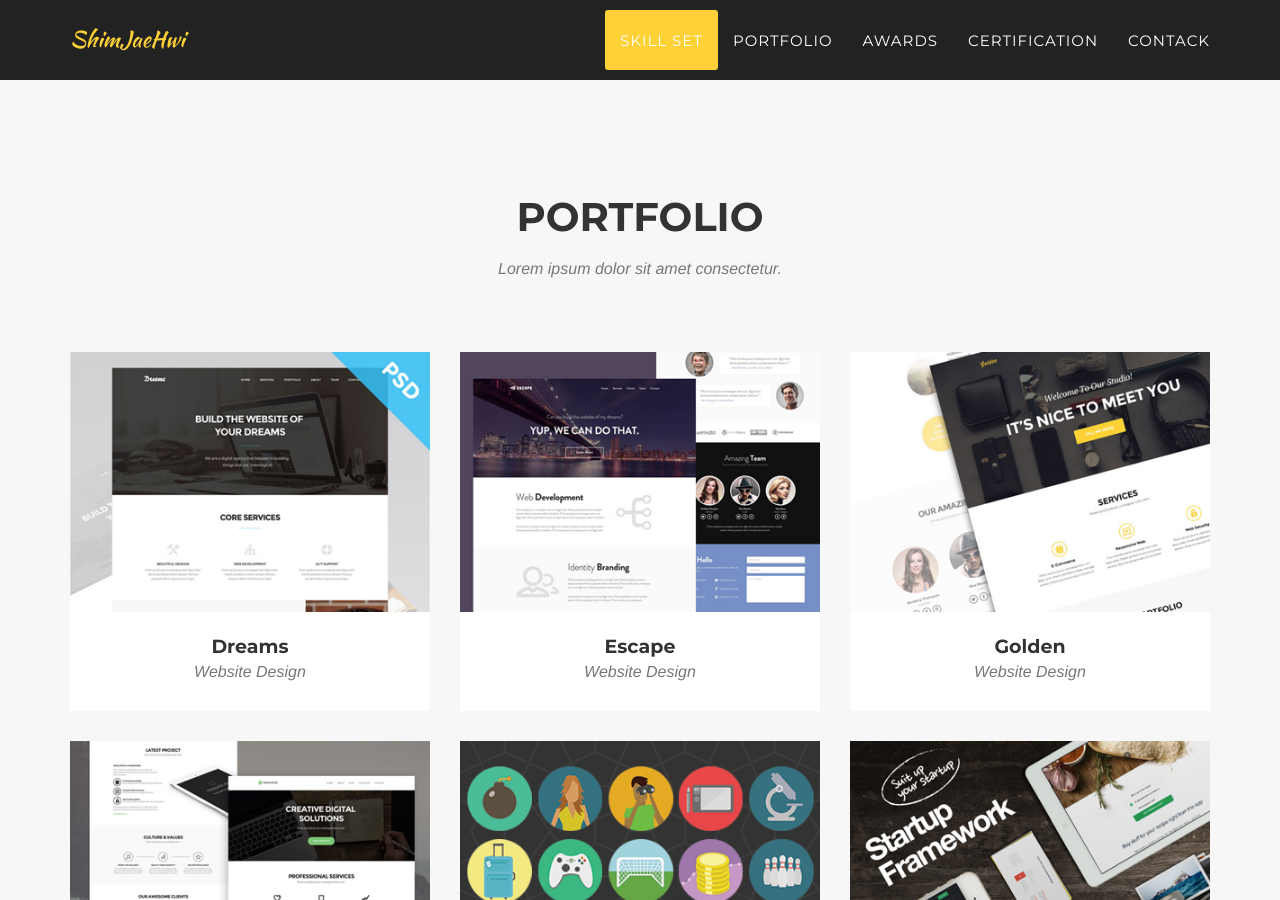
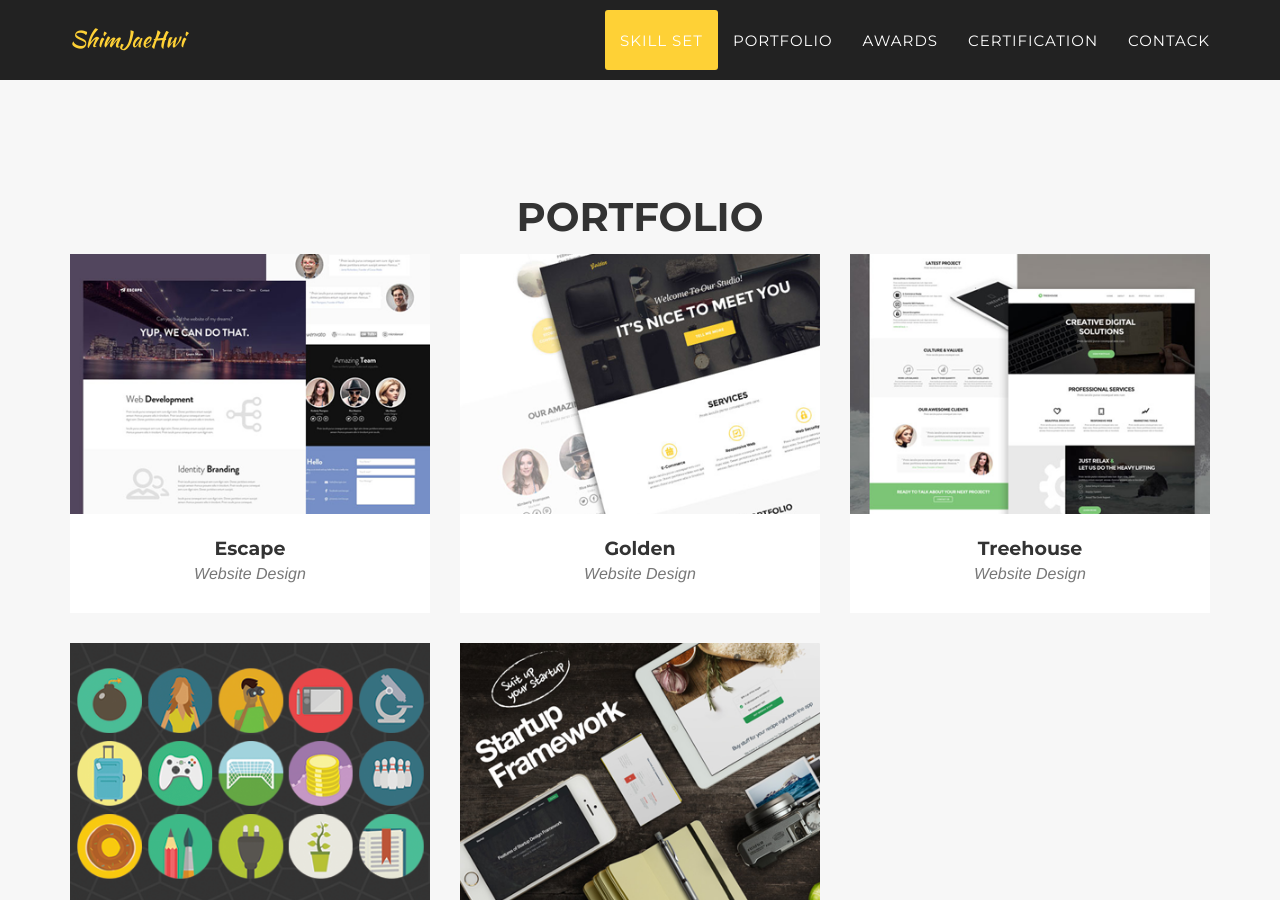
Before and after one commit to Jh214/JH214.github.io, a Jekyll site: the page built from index.html, in a window 1280 px wide and 900 px high, scrolled down 1352 px. Built offline with Jekyll 4.4.1, drawn with Linux system fonts in a browser that asks for light colours; some web fonts are replaced; the list of posts is cut into pages by our own code; a file with an impossible date is left out.

Commit message:
icon test

```diff
--- a/_includes/portfolio_grid.html
+++ b/_includes/portfolio_grid.html
@@ -4,7 +4,6 @@
             <div class="row">
                 <div class="col-lg-12 text-center">
                     <h2 class="section-heading">Portfolio</h2>
-                    <h3 class="section-subheading text-muted">Lorem ipsum dolor sit amet consectetur.</h3>
                 </div>
             </div>
             <div class="row">
--- a/_includes/services.html
+++ b/_includes/services.html
@@ -10,7 +10,7 @@
                 <div class="col-md-4">
                     <span class="fa-stack fa-1x">
                         <i class="fa fa-circle fa-stack-2x text-primary"></i>
-                        <i class="icon solid fa-code"></i>
+                        <i class="fa solid fa-code"></i>
                     </span>
                     <h4 class="service-heading">E-Commerce</h4>
                     <p class="text-muted">Lorem ipsum dolor sit amet, consectetur adipisicing elit. Minima maxime quam architecto quo inventore harum ex magni, dicta impedit.</p>
@@ -18,7 +18,7 @@
                 <div class="col-md-4">
                     <span class="fa-stack fa-1x">
                         <i class="fa fa-circle fa-stack-2x text-primary"></i>
-                        <i class="fa fa-laptop fa-stack-1x fa-inverse"></i>
+                        <i class="fa solid fa-code"></i>
                     </span>
                     <h4 class="service-heading">Responsive Design</h4>
                     <p class="text-muted">Lorem ipsum dolor sit amet, consectetur adipisicing elit. Minima maxime quam architecto quo inventore harum ex magni, dicta impedit.</p>
@@ -26,7 +26,7 @@
                 <div class="col-md-4">
                     <span class="fa-stack fa-1x">
                         <i class="fa fa-circle fa-stack-2x text-primary"></i>
-                        <i class="fa fa-lock fa-stack-1x fa-inverse"></i>
+                        <i class="fa solid fa-code"></i>
                     </span>
                     <h4 class="service-heading">Web Security</h4>
                     <p class="text-muted">Lorem ipsum dolor sit amet, consectetur adipisicing elit. Minima maxime quam architecto quo inventore harum ex magni, dicta impedit.</p>
--- a/_posts/2014-07-18-project-1.markdown
+++ b/_posts/2014-07-18-project-1.markdown
@@ -1,9 +1,9 @@
 ---
-title: Dreams
-subtitle: Website Design
+title: TeacHub
+subtitle: 초등교사 서비스 플랫폼
 layout: default
 modal-id: 1
-date: 2014-07-18
+date: 2024-07 ~ 2024-12
 img: dreams.png
 thumbnail: dreams-thumbnail.png
 alt: image-alt
```
